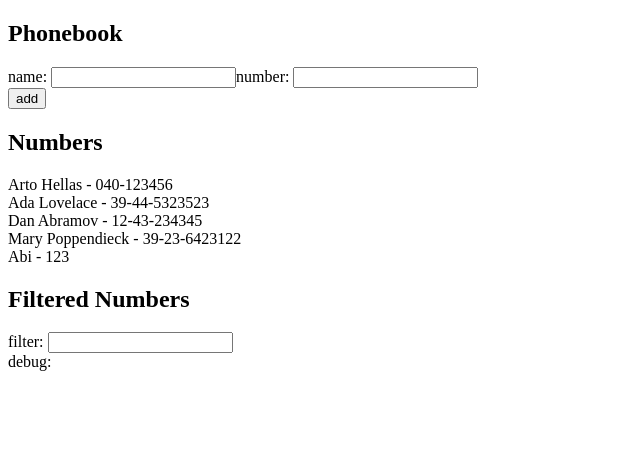
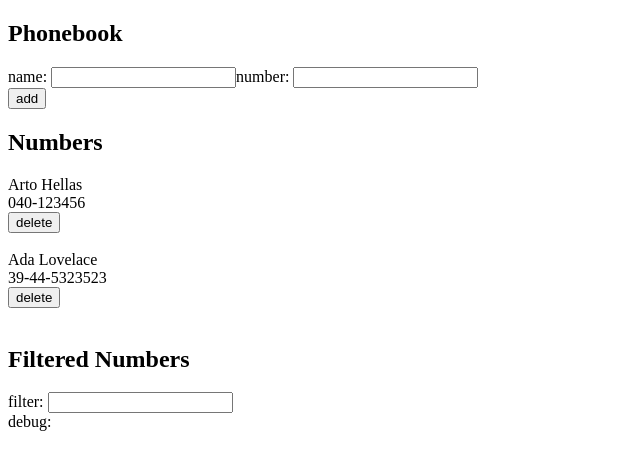
Before and after one commit to abishekh-manoharan/fullstackopen, a React (Create React App) app: page / in a window 1280 px wide. Shown: the top 470 px of the page, without its empty margins (0-640 px from the left). Built offline with nearby package versions, Linux system fonts and the light colour scheme; data requests are answered from the project's data file.

Commit message:
delete function

```diff
--- a/db.json
+++ b/db.json
@@ -9,21 +9,6 @@
       "name": "Ada Lovelace",
       "number": "39-44-5323523",
       "id": 2
-    },
-    {
-      "name": "Dan Abramov",
-      "number": "12-43-234345",
-      "id": 3
-    },
-    {
-      "name": "Mary Poppendieck",
-      "number": "39-23-6423122",
-      "id": 4
-    },
-    {
-      "name": "Abi",
-      "number": "123",
-      "id": 5
     }
   ]
 }
--- a/src/App.js
+++ b/src/App.js
@@ -12,18 +12,28 @@ const App = () => {
   const [newNumber, setNewNumber] = useState()
 
   useEffect(()=>{
-    axios.get('http://localhost:3001/persons')
+    // axios.get('http://localhost:3001/persons')
+    //   .then((res)=>{
+    //     setPersons(res.data)
+    //   })
+    phoneNumberService
+      .getAllNumbers()
       .then((res)=>{
-        setPersons(res.data)
-      })
+          setPersons(res)
+        }
+      )
   }, [])
 
+
+  // HANDLER FUNCTIONS
   const handleNameChange = (e) => {
     setNewName(e.target.value)
   }
+
   const handleNumberChange = (e) => {
     setNewNumber(e.target.value)
   }
+
   const handlerFilterNameChange = (e) => {
     const filteredValue = e.target.value;
     if(filteredValue!==''){
@@ -46,20 +56,31 @@ const App = () => {
     if(a) alert(`person with name ${newName} already exists`)
     else {
       const phoneNumber = {name: newName, number: newNumber}
-      const promise = phoneNumberService.addNumber(phoneNumber)
-      promise.then(e=>setPersons(persons.concat(e)))
+      phoneNumberService.addNumber(phoneNumber).then(e=>setPersons(persons.concat(e)))
     }
   }
 
+  const handleDeleteClick = (id) => {
+
+    window.confirm('delete?') ?
+      phoneNumberService.deleteNumber(id)
+        .then(()=>{
+          phoneNumberService.getAllNumbers().then((res)=>setPersons(res))
+        }
+      )
+    :
+    console.log('no delete');
+  }
 
 
+  // React elements
   return (
     <div>
       <h2>Phonebook</h2>
 
       <FormAddPeople handleNewNameAdd={handleNewNameAdd} handleNameChange={handleNameChange} handleNumberChange={handleNumberChange}/>
 
-      <NumbersList persons={persons}/>
+      <NumbersList persons={persons} handleDeleteClick={handleDeleteClick}/>
 
       <Filter filteredPersons={filteredPersons} handlerFilterNameChange={handlerFilterNameChange}/>
       <div>debug: {newName} {newNumber}</div>
--- a/src/components/NumbersList.js
+++ b/src/components/NumbersList.js
@@ -1,11 +1,16 @@
 import React from 'react';
 
-function NumbersList({persons}) {
+function NumbersList({persons, handleDeleteClick}) {
     return (
         <div>
             <h2>Numbers</h2>
             {
-                persons.map((e) => <div key={e.name}>{e.name} - {e.number}</div>)
+                persons.map((e) =>
+                    <div key={e.name}>
+                        {e.name} <br/>
+                        {e.number} <br/>
+                        <button onClick={()=>handleDeleteClick(e.id)}>delete</button> <br/> <br/>
+                    </div>)
             }
         </div>
     );
--- a/src/services/phoneNumber.js
+++ b/src/services/phoneNumber.js
@@ -1,9 +1,11 @@
 import axios from 'axios'
 const URL = 'http://localhost:3001/persons'
 
-const addNumber = (number) => {
-    const promise = axios.post(URL, number)
-    return promise.then(res=>res.data)
-}
+const addNumber = (number) => axios.post(URL, number).then(res=>res.data)
 
-export default {addNumber}
+const deleteNumber = (id) => axios.delete(`${URL}/${id}`).then(res=>res.data)
+
+const getAllNumbers = () => axios.get(URL).then(res=>res.data)
+
+
+export default { addNumber, deleteNumber, getAllNumbers }
```
